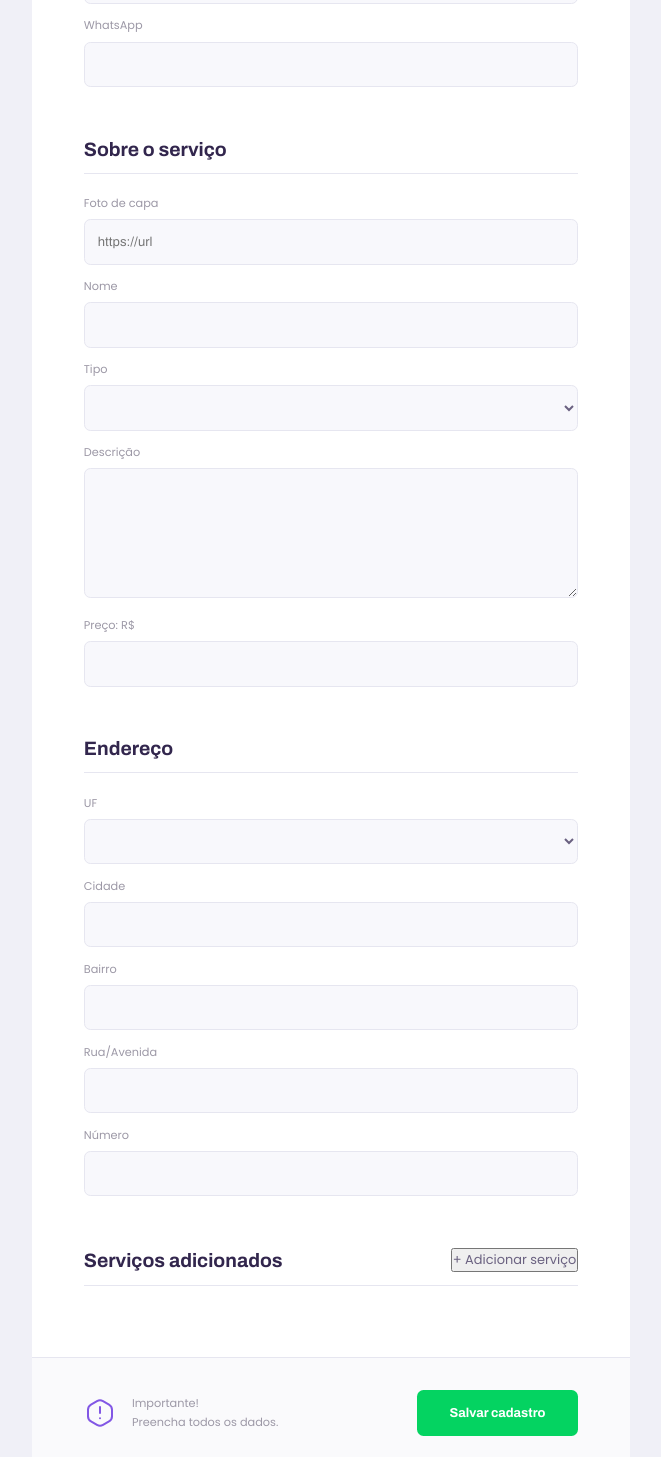
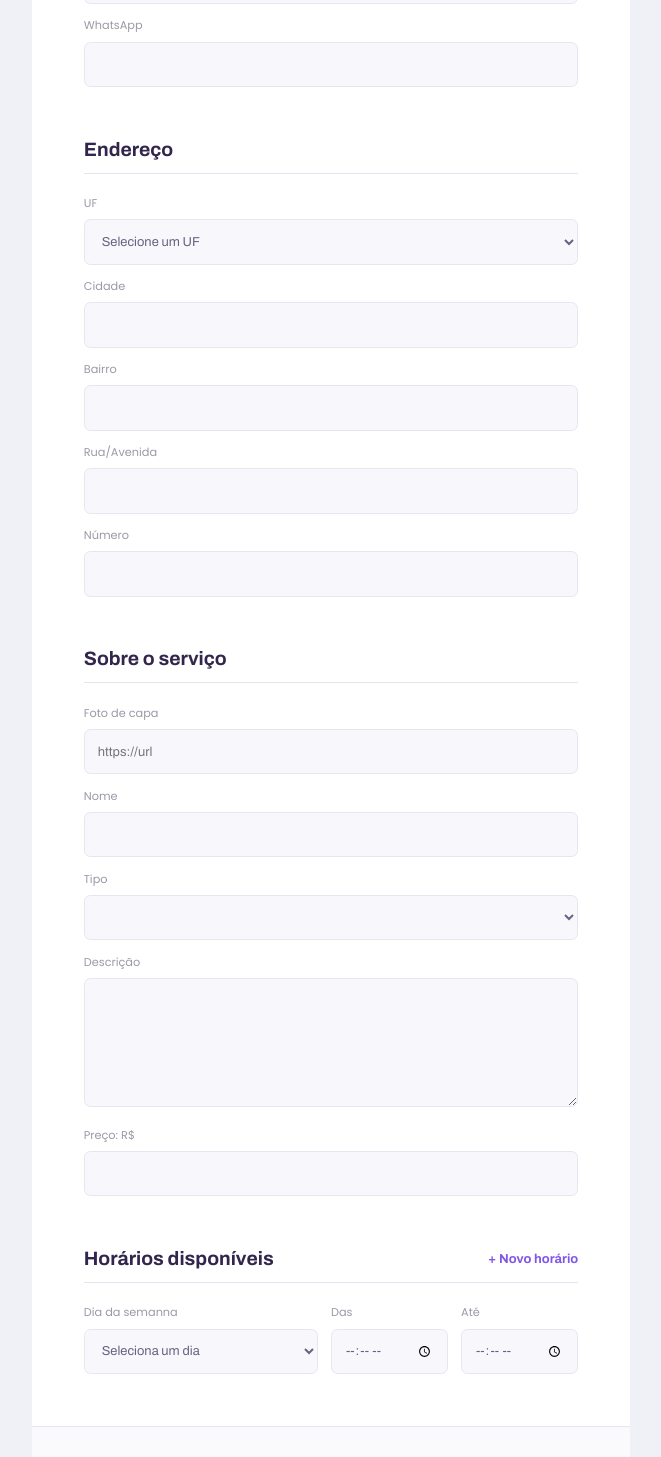
Before and after one commit to luizmoitinho/proffy-marketplace, a React (Create React App) app in the folder web/: page /create in a window 1280 px wide. Shown: the part 720-2177 px from the top of the page, without its empty margins (309-970 px from the left). Built offline with nearby package versions, Linux system fonts and the light colour scheme.

Commit message:
feat - create a new service hour

```diff
--- a/web/src/pages/ProffyForm/index.tsx
+++ b/web/src/pages/ProffyForm/index.tsx
@@ -18,7 +18,7 @@ function ProffyForm() {
             />
             <main>
                 <fieldset>
-                    <legend>Seus dados</legend>
+                    <legend>Dados pessoais</legend>
                     <Input
                         name="img_usuario"
                         label="Foto de perfil"
@@ -39,6 +39,40 @@ function ProffyForm() {
                     <Input
                         name="tel_usuario"
                         label="WhatsApp"
+                    />
+                </fieldset>
+                <fieldset>
+                    <legend>Endereço</legend>
+
+                    <Select
+                        name="UF"
+                        label="UF"
+                        optionDefault="Selecione um UF"
+                        options={[
+                            { value: '1', label: 'AL' },
+                            { value: '2', label: 'BA' },
+                            { value: '3', label: 'SE' },
+                            { value: '4', label: 'PB' },
+                            { value: '5', label: 'CE' },
+                        ]}
+                    />
+                    <Input
+                        name="cidade"
+                        label="Cidade"
+                        type="address"
+                    />
+                    <Input
+                        name="bairro"
+                        label="Bairro"
+                    />
+                    <Input
+                        name="rua"
+                        label="Rua/Avenida"
+                    />
+                    <Input
+                        name="numero"
+                        label="Número"
+                        type="number"
                     />
                 </fieldset>
                 <fieldset>
@@ -79,48 +113,31 @@ function ProffyForm() {
                         label="Preço: R$"
                     />
                 </fieldset>
-                <fieldset>
-                    <legend>Endereço</legend>
 
-                    <Select
-                        name="UF"
-                        label="UF"
-                        options={[
-                            { value: '1', label: 'AL' },
-                            { value: '2', label: 'BA' },
-                            { value: '3', label: 'SE' },
-                            { value: '4', label: 'PB' },
-                            { value: '5', label: 'CE' },
-                        ]}
-                    />
-                    <Input
-                        name="cidade"
-                        label="Cidade"
-                        type="address"
-                    />
-                    <Input
-                        name="bairro"
-                        label="Bairro"
-                    />
-                    <Input
-                        name="rua"
-                        label="Rua/Avenida"
-                    />
-                    <Input
-                        name="numero"
-                        label="Número"
-                        type="number"
-                    />
-                </fieldset>
                 <fieldset>
                     <legend>
-                        Serviços adicionados
-                            <button >
-                            + Adicionar serviço
-                    </button>
+                        Horários disponíveis
+                        <button >
+                            + Novo horário
+                        </button>
                     </legend>
                     <div className="servico-item">
-
+                        <Select
+                            name="dia_semana"
+                            label="Dia da semanna"
+                            optionDefault="Seleciona um dia"
+                            options={[
+                                { value: '0', label: 'Domingo' },
+                                { value: '1', label: 'Segunda-feira' },
+                                { value: '2', label: 'Terça-feira' },
+                                { value: '3', label: 'Quarta-feira' },
+                                { value: '4', label: 'Quinta-feira' },
+                                { value: '5', label: 'Sexta-feira' },
+                                { value: '6', label: 'Sábado' },
+                            ]}
+                        />
+                        <Input type="time" name="horario_inicio" label="Das"/>
+                        <Input type="time" name="horario_fim" label="Até"/>
                     </div>
                 </fieldset>
                 <footer>
--- a/web/src/pages/ProffyForm/style.css
+++ b/web/src/pages/ProffyForm/style.css
@@ -96,6 +96,21 @@
 }
 
 
+/*============= SERVIÇOS ADICIONADOS ===============*/
+#page-proffy-form main fieldset legend button
+{
+    background: none;
+    border: 0;
+    color: var(--color-primary);
+    font:700 1.6rem Archivo;
+    cursor: pointer;
+    transition: color 0.2s;
+}
+
+#page-proffy-form main fieldset legend button:hover{
+    color: var(--color-primary-dark);
+}
+
 @media (min-width:700px){
     #page-proffy-form{
         max-width: 100vw;
@@ -106,6 +121,17 @@
     #page-proffy-form main fieldset{
         padding: 0 6.4rem;
     }
+
+    #page-proffy-form main fieldset .servico-item{
+        display: grid;
+        grid-template-columns: 2fr  1fr 1fr;
+        column-gap: 1.6rem;
+    }
+
+    #page-proffy-form main fieldset .servico-item .input-block{
+        margin-top: 0 !important;
+    }
+
     #page-proffy-form main footer{
         padding:4.0rem 6.4rem;
         display: flex;
@@ -119,6 +145,5 @@
     #page-proffy-form main footer button{
        width: 20rem;
        margin-top:0
-
     }
 }
```
